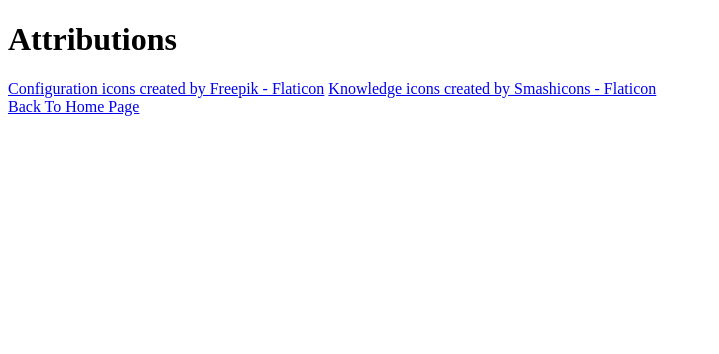
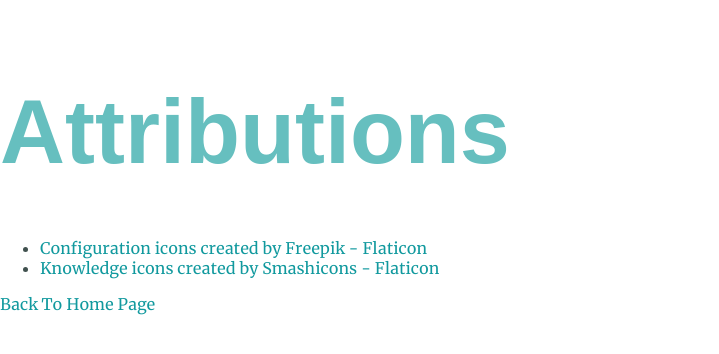
Before and after one commit to NiDaAppDev/cv, a plain HTML site: page attributions.html in a window 1280 px wide. Shown: the whole page, without its empty margins (0-719 px from the left). Drawn offline with Linux system fonts and the light colour scheme.

Commit message:
updated attributions to styled

```diff
--- a/attributions.html
+++ b/attributions.html
@@ -6,12 +6,19 @@
     <link rel="apple-touch-icon" sizes="180x180" href="favicon_io/apple-touch-icon.png">
     <link rel="icon" type="image/png" sizes="32x32" href="favicon_io/favicon-32x32.png">
     <link rel="icon" type="image/png" sizes="16x16" href="favicon_io/favicon-16x16.png">
+    <link rel="stylesheet" href="css/styles.css">
     <title>Attributions</title>
 </head>
-<body>
-    <h1>Attributions</h1>
-    <a href="https://www.flaticon.com/free-icons/configuration" title="configuration icons">Configuration icons created by Freepik - Flaticon</a>
-    <a href="https://www.flaticon.com/free-icons/knowledge" title="knowledge icons">Knowledge icons created by Smashicons - Flaticon</a>
+<body style="text-align: start;">
+    <h1 style="font-family: sans-serif;">Attributions</h1>
+    <ul>
+        <li>
+            <a style="display: block;"  href="https://www.flaticon.com/free-icons/configuration" title="configuration icons">Configuration icons created by Freepik - Flaticon</a>
+        </li>
+        <li>
+            <a style="display: block;"  href="https://www.flaticon.com/free-icons/knowledge" title="knowledge icons">Knowledge icons created by Smashicons - Flaticon</a>
+        </li>
+    </ul>
     <a style="display: block;" href="index.html">Back To Home Page</a>
 </body>
 </html>
```
